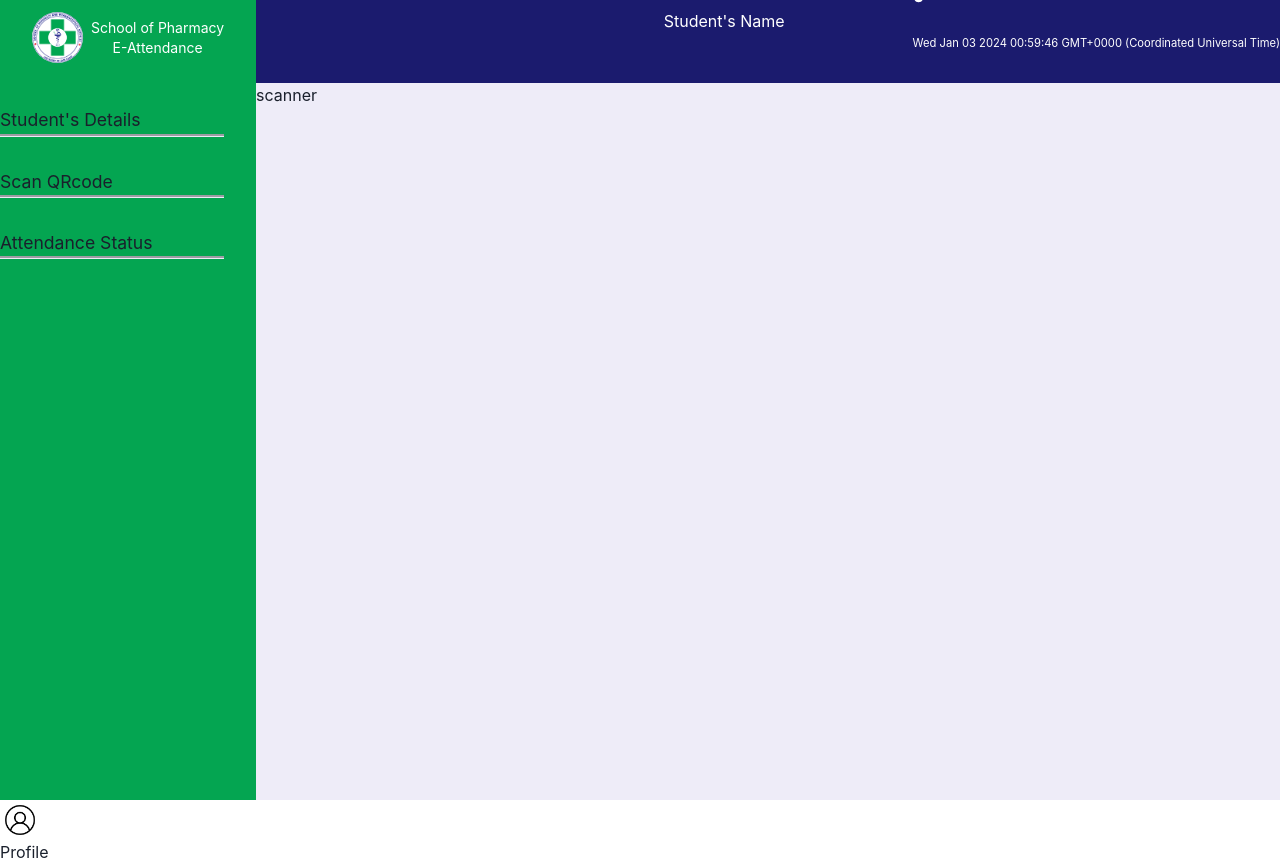
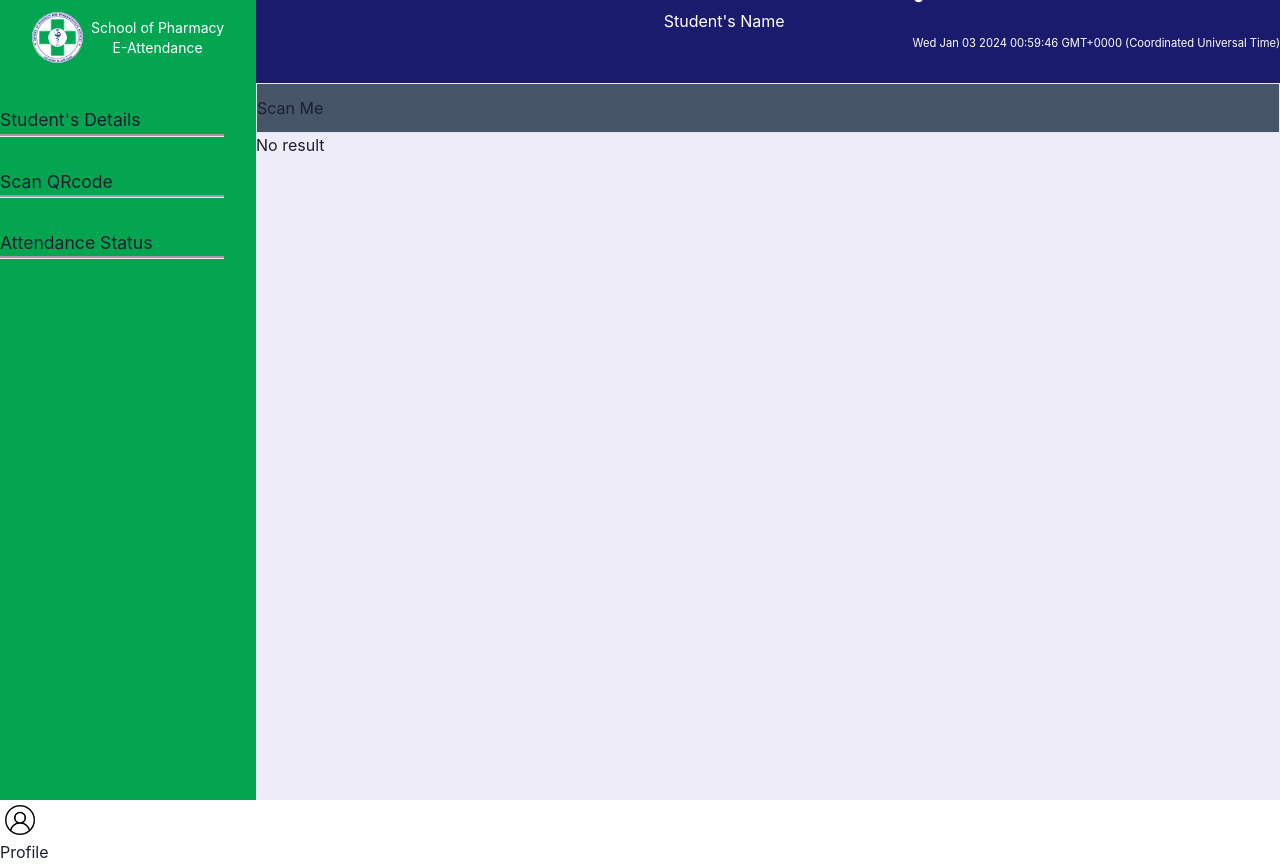
Before and after one commit to AugustineBlewu1/E-attendance-web, a React (Vite) app: page /StudentDashboard in a window 1280 px wide. Both pictures are taken after a click on the item "Scan QRcode". Built offline with nearby package versions, Linux system fonts and the light colour scheme.

Commit message:
feat: qrcode start

```diff
--- a/package.json
+++ b/package.json
@@ -24,6 +24,7 @@
     "react-hook-form": "^7.49.3",
     "react-icons": "^4.12.0",
     "react-qr-code": "^2.0.12",
+    "react-qr-reader": "^3.0.0-beta-1",
     "react-redux": "^9.0.4",
     "react-router-dom": "^6.21.1",
     "redux": "^5.0.1",
--- /dev/null
+++ b/src/components/Student/QrScanPage.tsx
@@ -0,0 +1,52 @@
+
+import { useState } from 'react';
+import { QrReader, useQrReader } from 'react-qr-reader';
+import { decode } from '../../services/store/security';
+const QrScanPage = () => {
+    const [data, setData] = useState('No result');
+
+    const [showScan, setShowScan] = useState(false);
+
+    return (
+        <>
+
+        <div className='border py-3 bg-slate-600' onClick={()=> setShowScan(!showScan)}>
+            <p>Scan Me</p>
+        </div>
+
+
+      {
+        showScan && (
+
+         <QrReader
+                onResult={(result, error) => {
+                    if (!!result) {
+
+                        console.log(result);
+
+                        setData(result?.getText());
+
+                        console.log('data', data);
+                        console.log('Newdata', decode(result.getText()));
+
+                    }
+
+                    if (!!error) {
+                        console.info(error);
+                    }
+                } }
+                className='w-[30%]'
+                 constraints={{ facingMode: 'user' }}
+
+      />
+      )
+    }
+      <p>{data}</p>
+        </>
+    )
+
+
+
+}
+
+export default QrScanPage;
--- a/src/components/Student/StudentDashboard.tsx
+++ b/src/components/Student/StudentDashboard.tsx
@@ -6,6 +6,7 @@ import Profile from "../../assets/profile.png";
 import { FaSignOutAlt, FaComment, FaCog } from "react-icons/fa";
 import Feedback from "../Lecturer/Feedback";
 import { RiTimeFill } from "react-icons/ri";
+import QrScanPage from "./QrScanPage";
 
 const StudentDashboard = () => {
   const [selectedItem, setSelectedItem] = useState<null | string>(null);
@@ -106,9 +107,9 @@ const StudentDashboard = () => {
               <ul>{/* Data from the database */} love</ul>
             )}
 
-            {selectedItem === "scanner" && <p>scanner</p>}
+            {selectedItem === "scanner" && <QrScanPage />}
 
-            {selectedItem === "dailyReport" && <p>Daily Report</p>}
+            {selectedItem === "dailyReport" &&  <p></p>}
 
             {selectedItem === "feedback" && <Feedback />}
             {selectedItem === "settings" && <h3>Settings</h3>}
```
Also changed, not shown: 1 other file (tests, documents, lock files or other folders).
